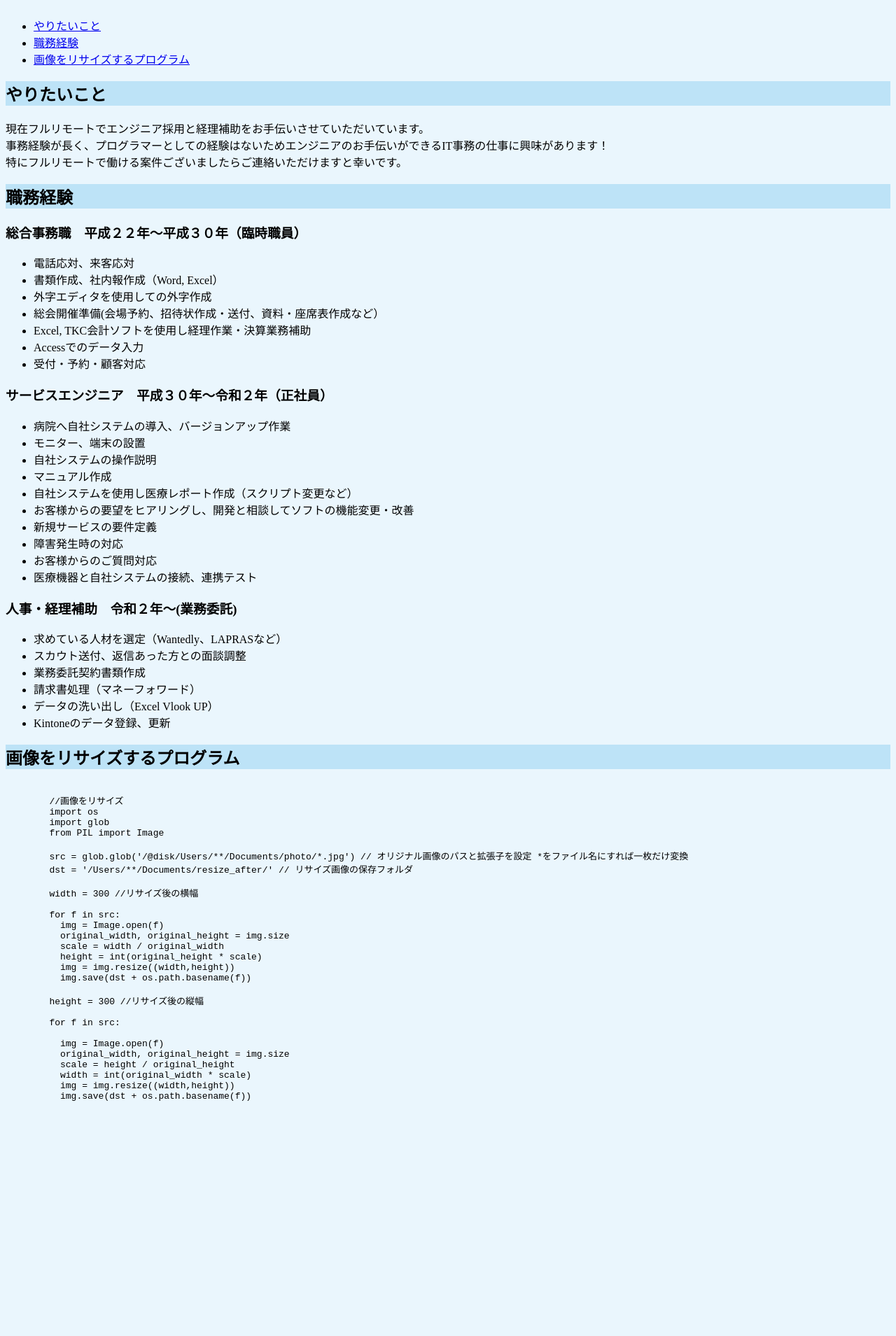
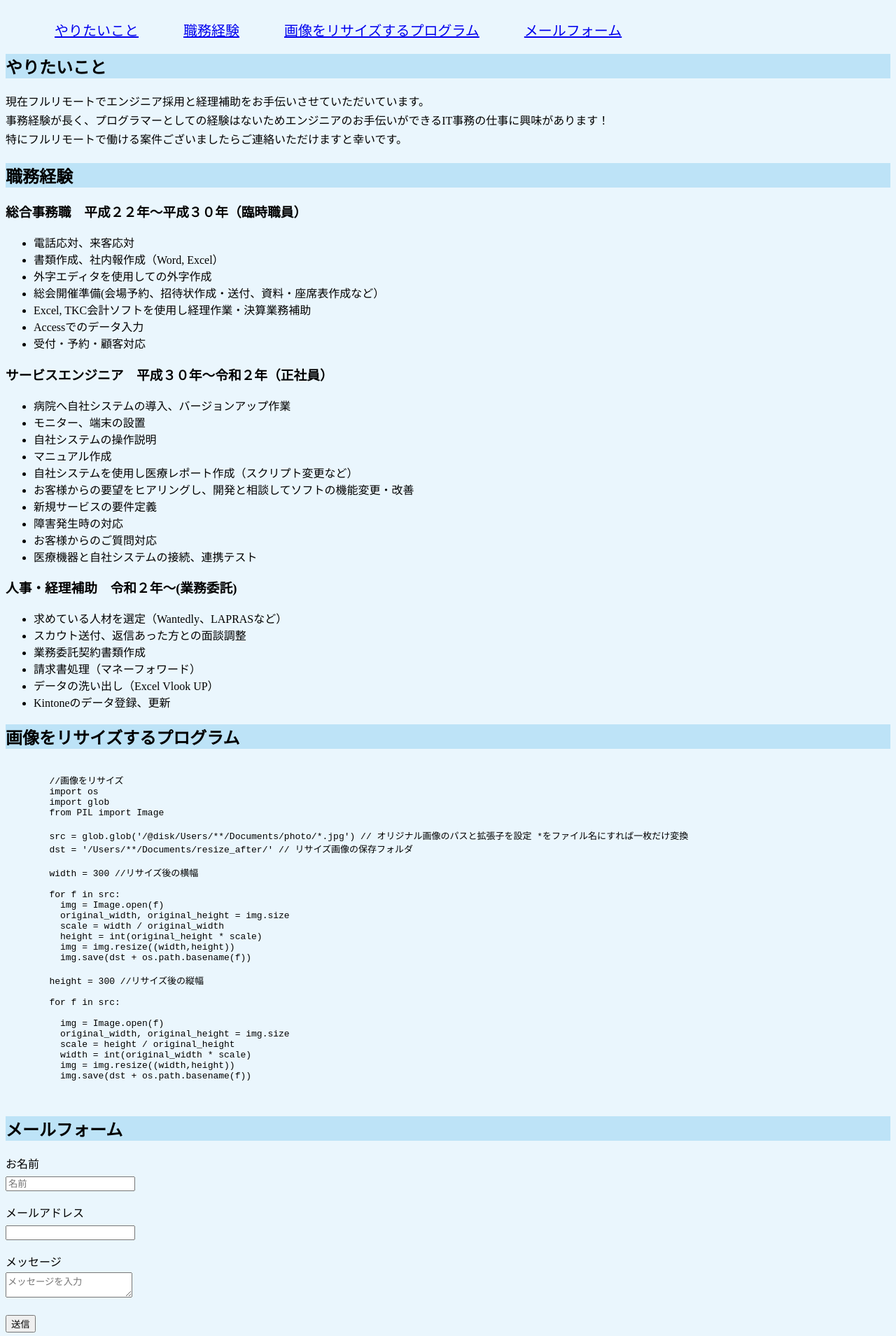
Before and after one commit to spinel-ryu/portforio, a plain HTML site: page index.html in a window 1280 px wide. Shown: the part 336-2245 px from the top of the page at 70% size. Before the commit the page ends 1953 px from the top, so only its background shows below. Drawn offline with nearby package versions, Linux system fonts and the light colour scheme.

Commit message:
Add files via upload

```diff
--- a/index.html
+++ b/index.html
@@ -15,11 +15,14 @@
     </header>
 
   <main>
-    <ul id="page-link">
+
+    <ul class="page-link1">
       <li><a href="#area-1">やりたいこと</a></li>
       <li><a href="#area-2">職務経験</a></li>
       <li><a href="#area-3">画像をリサイズするプログラム</a></li>
+      <li><a href="#area-4">メールフォーム</a></li>
     </ul>
+
     <section id="area-1">
       <h2>やりたいこと</h2>
         <p>現在フルリモートでエンジニア採用と経理補助をお手伝いさせていただいています。<br>事務経験が長く、プログラマーとしての経験はないためエンジニアのお手伝いができるIT事務の仕事に興味があります！<br>特にフルリモートで働ける案件ございましたらご連絡いただけますと幸いです。</p>
@@ -97,6 +100,17 @@
         </code>
       </pre>
     </section>
+    <section id="area-4">
+      <h2>メールフォーム</h2>
+      <form action="mail.php" method="post" name="contact-form">
+        <p>お名前<br>
+          <input type="text" placeholder="名前"></p>
+        <p>メールアドレス<br>
+          <input type="email"></p>
+        <p>メッセージ<br>
+          <textarea name="message" placeholder="メッセージを入力"></textarea></p>
+        <p><input type="submit" value="送信"></p>
+      </form>
   </main>
     <script src="https://code.jquery.com/jquery-3.4.1.min.js" integrity="sha256-CSXorXvZcTkaix6Yvo6HppcZGetbYMGWSFlBw8HfCJo=" crossorigin="anonymous"></script>
 <!--自作のJS-->
--- a/move.js
+++ b/move.js
@@ -1,4 +1,4 @@
-$('#page-link a[href*="#"]').click(function () {//全てのページ内リンクに適用させたい場合はa[href*="#"]のみでもOK
+$('#page-link1 a[href*="#"]').click(function () {//全てのページ内リンクに適用させたい場合はa[href*="#"]のみでもOK
 	var elmHash = $(this).attr('href'); //ページ内リンクのHTMLタグhrefから、リンクされているエリアidの値を取得
 	var pos = $(elmHash).offset().top;	//idの上部の距離を取得
 	$('body,html').animate({scrollTop: pos}, 500); //取得した位置にスクロール。500の数値が大きくなるほどゆっくりスクロール
--- a/style.css
+++ b/style.css
@@ -6,15 +6,15 @@
   padding: 0 4%;
 }
 
-.page-link {
-  display: flex;
+.page-link1 li {
+  list-style: none;
+  display: inline;
+  padding: 30px;
   font-size: 1.25rem;
   text-transform: 34px;
   list-style: none;
 }
-.page-link li{
-  margin-left: 36px;
-}
+
 .page-link a {
   color: #bde3f7;
 }
@@ -31,9 +31,15 @@
   width: 100%;
 }
 
+p {
+  line-height: 1.7;
+  text-align:  justify;
+}
+
 head{
   background-color: #eaf6fd;
 }
+
 body{
   background-color: #eaf6fd;
 }
```
